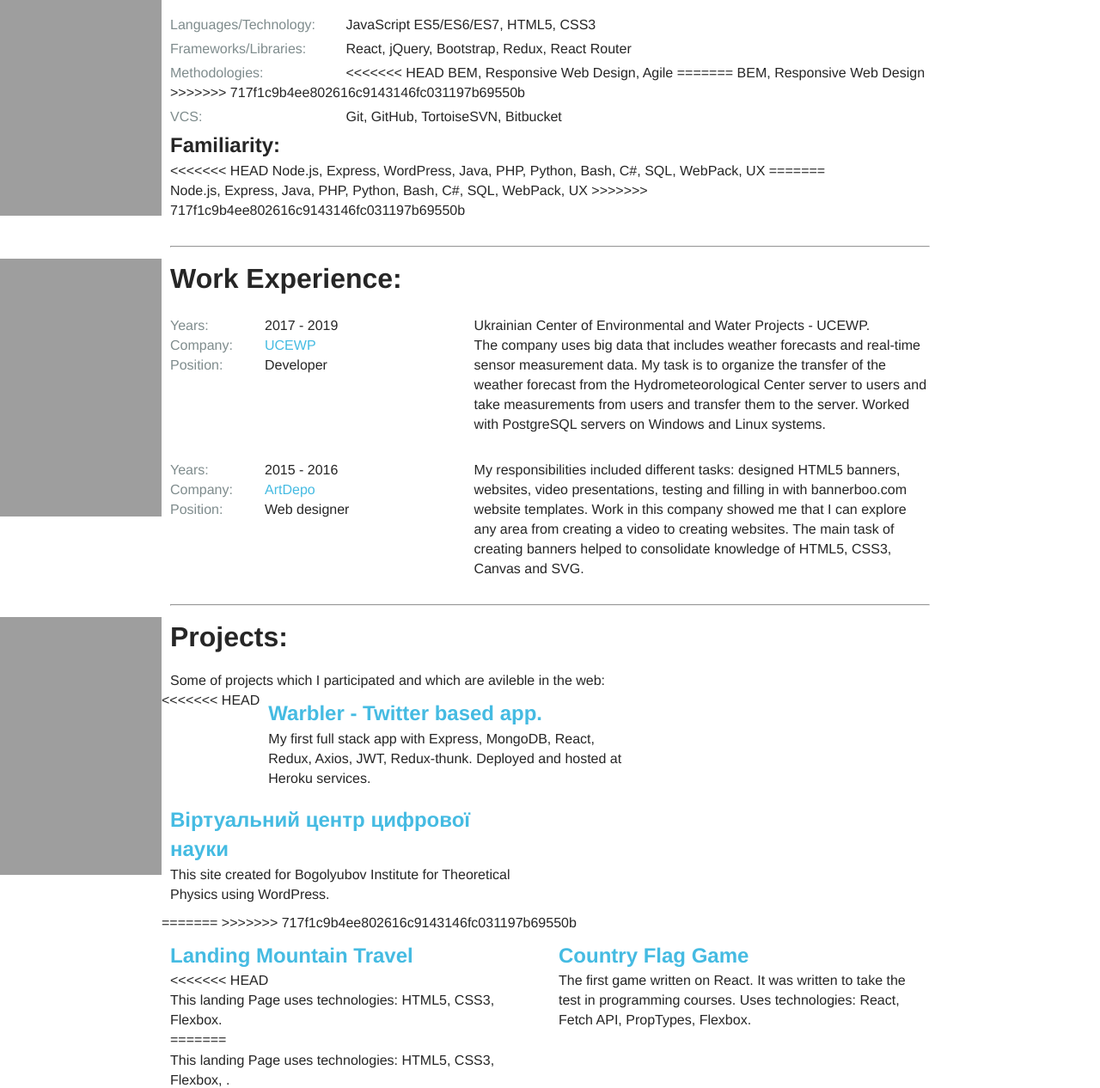
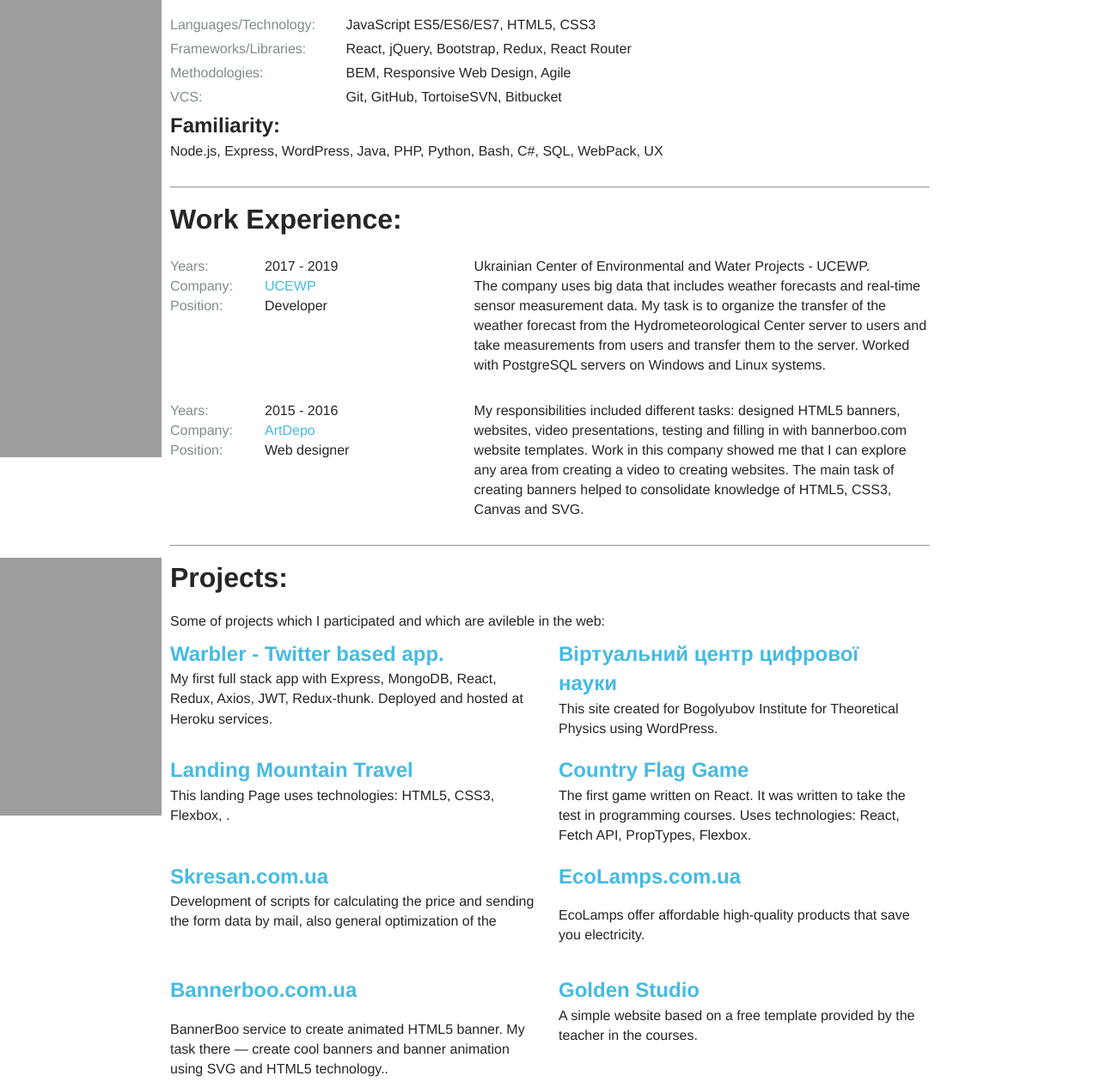
Before and after one commit to Synkevych/cv, a plain HTML site: page index.html in a window 1280 px wide. Shown: the part 588-1854 px from the top of the page at 86% size. Drawn offline with Linux system fonts and the light colour scheme; grey boxes are pictures that could not be loaded.

Commit message:
fix: add new lines from github repo

```diff
--- a/index.html
+++ b/index.html
@@ -124,11 +124,7 @@
                     <div class="programming-skills__item">
                         <dt class="programming-skills__sub-title">Methodologies:</dt>
                         <dd class="programming-skills__value">
-<<<<<<< HEAD
                             BEM, Responsive Web Design, Agile</dd>
-=======
-                            BEM, Responsive Web Design</dd>
->>>>>>> 717f1c9b4ee802616c9143146fc031197b69550b
                     </div>
             </dl>
             <dl class="programming-skills__list">
@@ -145,11 +141,8 @@
         <h2 class="programming-skills__title">Familiarity:</h2>
 
             <span class="programming-skills__list">
-<<<<<<< HEAD
                 <span class="programming-skills__value">Node.js, Express, WordPress, Java, PHP, Python, Bash, C#, SQL, WebPack, UX</span>
-=======
-                <span class="programming-skills__value">Node.js, Express, Java, PHP, Python, Bash, C#, SQL, WebPack, UX</span>
->>>>>>> 717f1c9b4ee802616c9143146fc031197b69550b
+
             </span>
     </div>
 
@@ -223,7 +216,6 @@
         </h1>
         <p class="projects__disclaimer">Some of projects which I participated and which are avileble in the web:</p>
     <div class="projects">
-<<<<<<< HEAD
 
 		<article class="project">
             <h1 class="project__name">
@@ -238,18 +230,12 @@
             </h1>
             <p class="project__description">This site created for Bogolyubov Institute for Theoretical Physics using WordPress.<site class=""></site></p>
         </article>
-=======
->>>>>>> 717f1c9b4ee802616c9143146fc031197b69550b
 
 		<article class="project">
             <h1 class="project__name">
                 <a href="https://synkevych.github.io/landing_mountain_travel/" title="landing mountain travel" class="project__link" target="_blank">Landing Mountain Travel</a>
             </h1>
-<<<<<<< HEAD
-            <p class="project__description">This landing Page uses technologies: HTML5, CSS3, Flexbox.<site class=""></site></p>
-=======
             <p class="project__description">This landing Page uses technologies: HTML5, CSS3, Flexbox, .<site class=""></site></p>
->>>>>>> 717f1c9b4ee802616c9143146fc031197b69550b
         </article>
 
 		 <article class="project">
```
